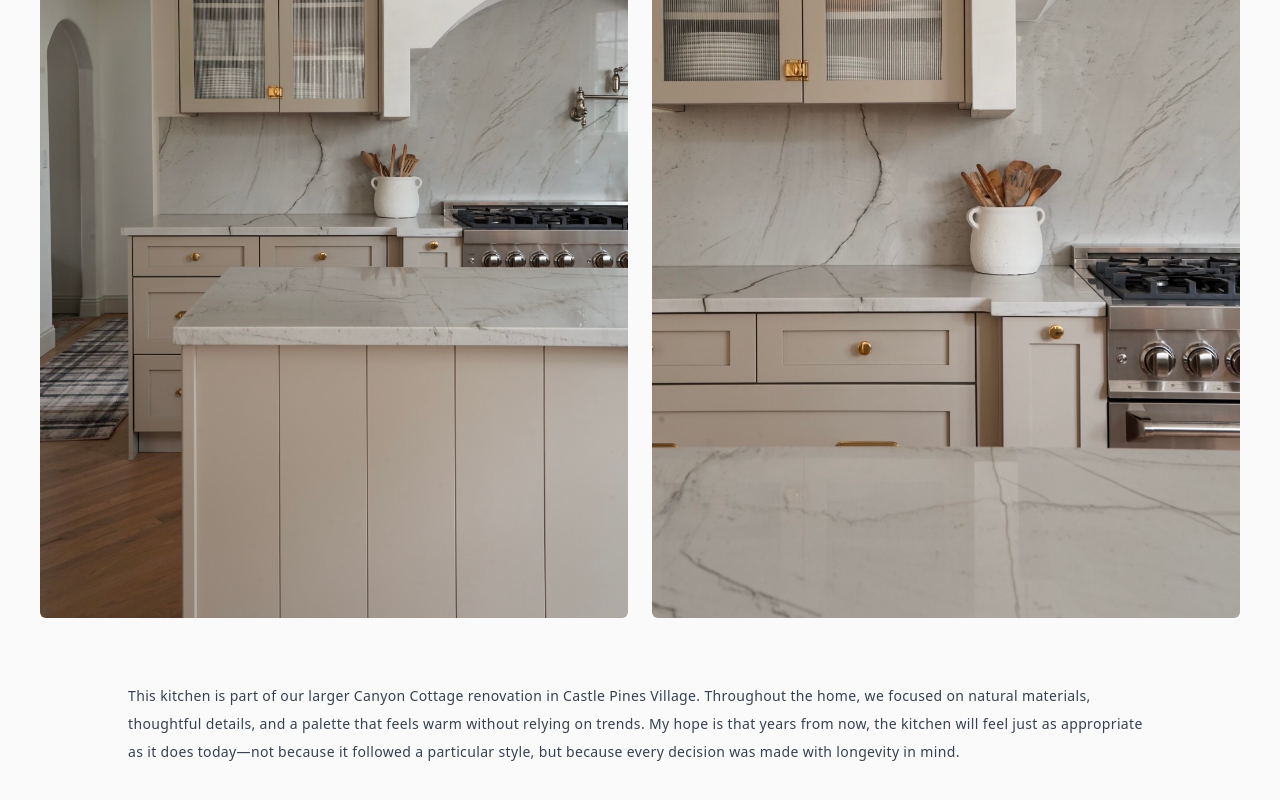
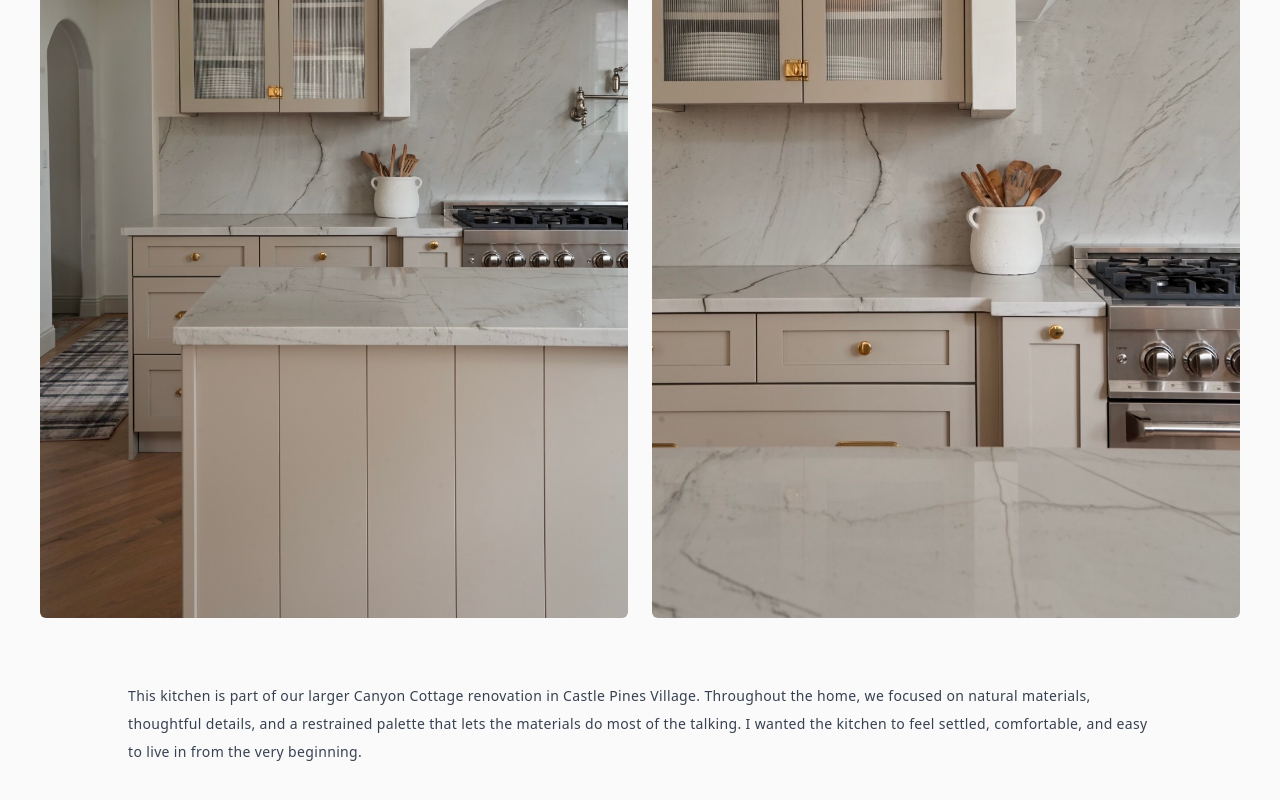
Before and after one commit to HalcyonHaus/halcyonhaus-site, a Next.js app: page /projects/canyon-cottage-kitchen in a window 1280 px wide. Shown: the part 4752-5552 px from the top of the page. Built offline with nearby package versions, Linux system fonts and the light colour scheme.

Commit message:
Update canyon-cottage-kitchen.js

```diff
--- a/pages/projects/canyon-cottage-kitchen.js
+++ b/pages/projects/canyon-cottage-kitchen.js
@@ -164,7 +164,7 @@ Once that decision was made, every other material followed.          </p>
         {/* Closing Text */}
         <section className="text-sm leading-7 tracking-wide font-inter text-gray-700 space-y-6 px-4 md:px-0 max-w-5xl mx-auto">
           <p>
-          This kitchen is part of our larger Canyon Cottage renovation in Castle Pines Village. Throughout the home, we focused on natural materials, thoughtful details, and a palette that feels warm without relying on trends. My hope is that years from now, the kitchen will feel just as appropriate as it does today—not because it followed a particular style, but because every decision was made with longevity in mind.
+          This kitchen is part of our larger Canyon Cottage renovation in Castle Pines Village. Throughout the home, we focused on natural materials, thoughtful details, and a restrained palette that lets the materials do most of the talking. I wanted the kitchen to feel settled, comfortable, and easy to live in from the very beginning.
           </p>
         </section>
       </main>
```
